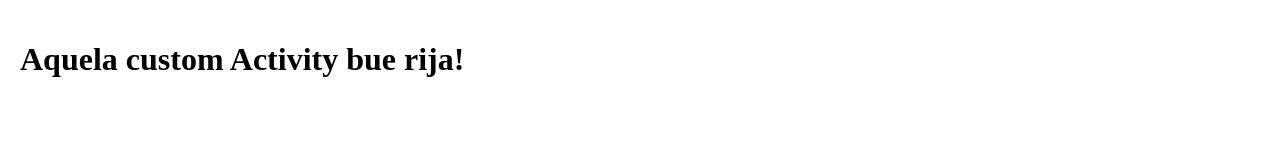
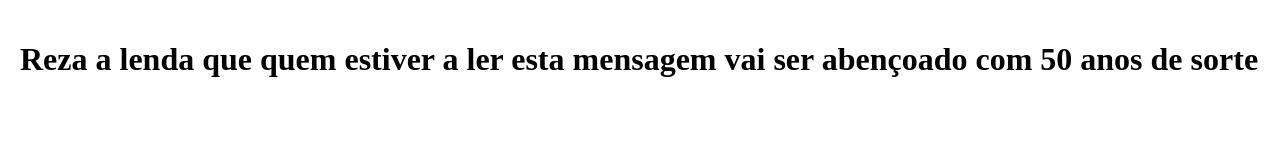
Before and after one commit to RicardoMartinsDev/CustomActivity, a website: page journey-builder-activity-template-master/public/index.html in a window 1280 px wide. Drawn offline with nearby package versions, Linux system fonts and the light colour scheme.

Commit message:
funny message

```diff
--- a/journey-builder-activity-template-master/public/index.html
+++ b/journey-builder-activity-template-master/public/index.html
@@ -30,7 +30,7 @@
 
             <main class="slds-col">
 
-                <h1>Aquela custom Activity bue rija!</h1>
+                <h1>Reza a lenda que quem estiver a ler esta mensagem vai ser abençoado com 50 anos de sorte</h1>
             </main>
 
 
```
